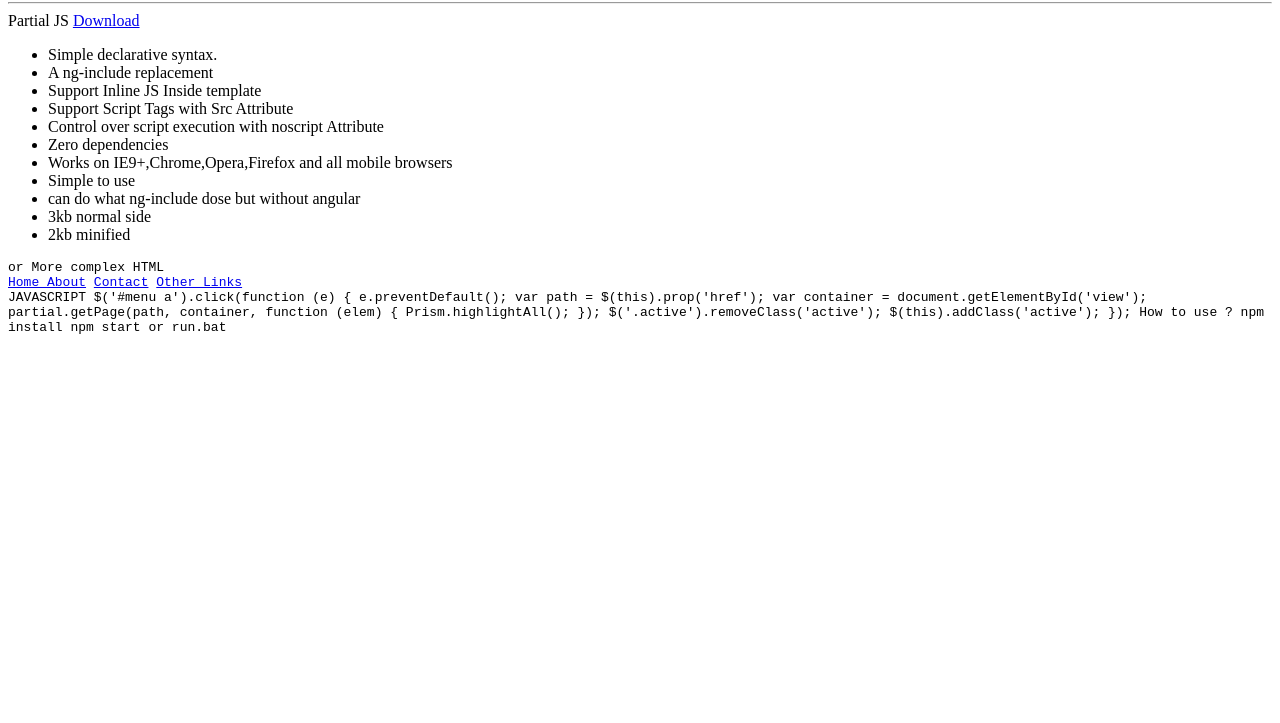
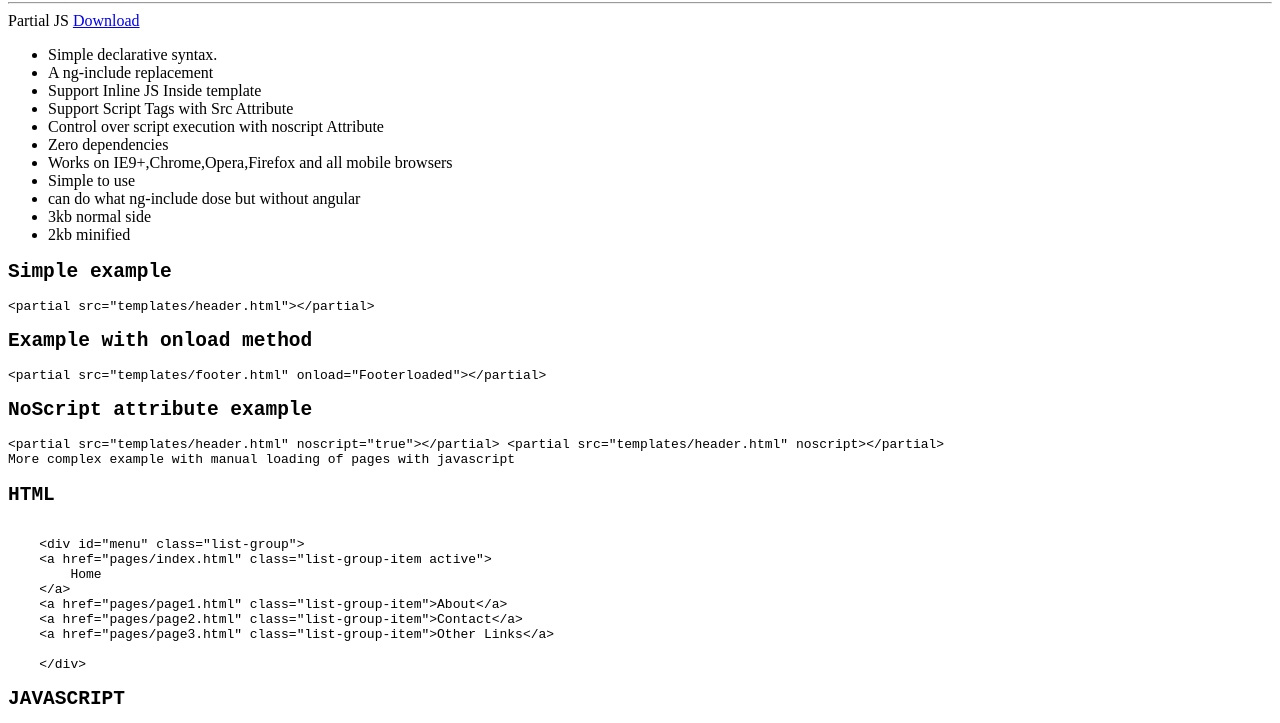
Before and after one commit to darshanmarathe/partialjs, a website: page pages/index.html in a window 1280 px wide. Shown: the part 64-787 px from the top of the page. Drawn offline with Linux system fonts and the light colour scheme.

Commit message:
Added documantation

```diff
--- a/pages/index.html
+++ b/pages/index.html
@@ -22,33 +22,50 @@ Partial JS
 
 </ul>
 <code>
-    <partial src="templates/header.html"></partial>
+  <h2>  Simple example </h2>
+
+    &lt;partial src=&quot;templates/header.html&quot;&gt;&lt;/partial&gt;
 
 <code>
-or
-<code>
-    <partial src="templates/footer.html" onload="Footerloaded"></partial>
-</code>
-More complex
+    </br>
 
 <code>
-HTML
 
-    <div id="menu" class="list-group">
-    <a href="pages/index.html" class="list-group-item active">
+ <h2>   Example with onload method</h2>
+
+     &lt;partial src=&quot;templates/footer.html&quot; onload=&quot;Footerloaded&quot;&gt;&lt;/partial&gt;
+</code>
+</br>
+<code>
+   <h2> NoScript attribute example </h2>
+
+      &lt;partial src=&quot;templates/header.html&quot; noscript=&quot;true&quot;&gt;&lt;/partial&gt;
+
+  &lt;partial src=&quot;templates/header.html&quot; noscript&gt;&lt;/partial&gt;
+
+</code>
+</br>
+More complex example with manual loading of pages with javascript
+</br>
+<code>
+<h2>HTML</h2>
+<pre>
+
+    &lt;div id=&quot;menu&quot; class=&quot;list-group&quot;&gt;
+    &lt;a href=&quot;pages/index.html&quot; class=&quot;list-group-item active&quot;&gt;
         Home
-    </a>
-    <a href="pages/page1.html" class="list-group-item">About</a>
-    <a href="pages/page2.html" class="list-group-item">Contact</a>
-    <a href="pages/page3.html" class="list-group-item">Other Links</a>
+    &lt;/a&gt;
+    &lt;a href=&quot;pages/page1.html&quot; class=&quot;list-group-item&quot;&gt;About&lt;/a&gt;
+    &lt;a href=&quot;pages/page2.html&quot; class=&quot;list-group-item&quot;&gt;Contact&lt;/a&gt;
+    &lt;a href=&quot;pages/page3.html&quot; class=&quot;list-group-item&quot;&gt;Other Links&lt;/a&gt;
 
-    </div>
-
+    &lt;/div&gt;
+</pre>
 </code>
 <code>
 
-JAVASCRIPT
-
+<h2>JAVASCRIPT</h2>
+<pre>
     $('#menu a').click(function (e) {
         e.preventDefault();
         var path = $(this).prop('href');
@@ -60,13 +77,15 @@ JAVASCRIPT
         $(this).addClass('active');
 
     });
+
+</pre>
 </code>
 
-How to use ?
+How to use ? </br>
 
-npm install
-npm start
+npm install  </br>
+npm start </br>
 
-or
+or </br>
 
 run.bat
```
Also changed, not shown: index.html (+1 -0 lines).
